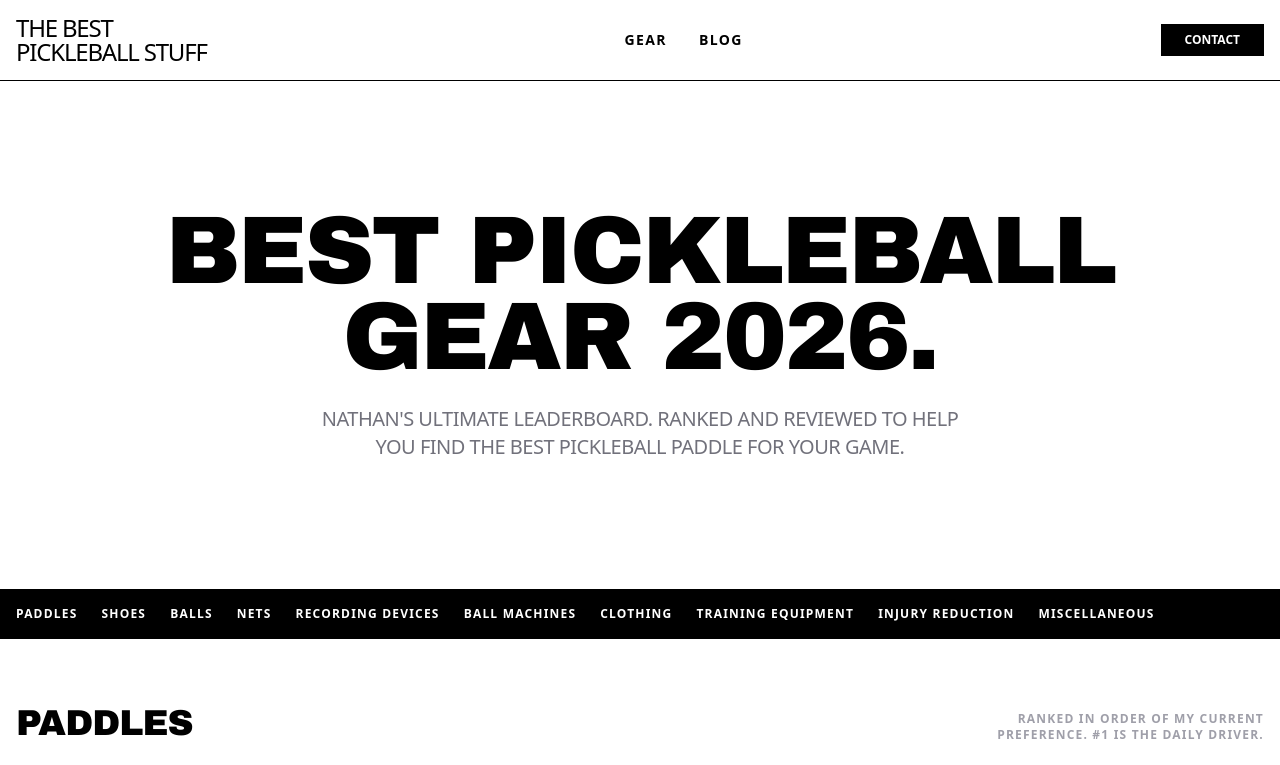
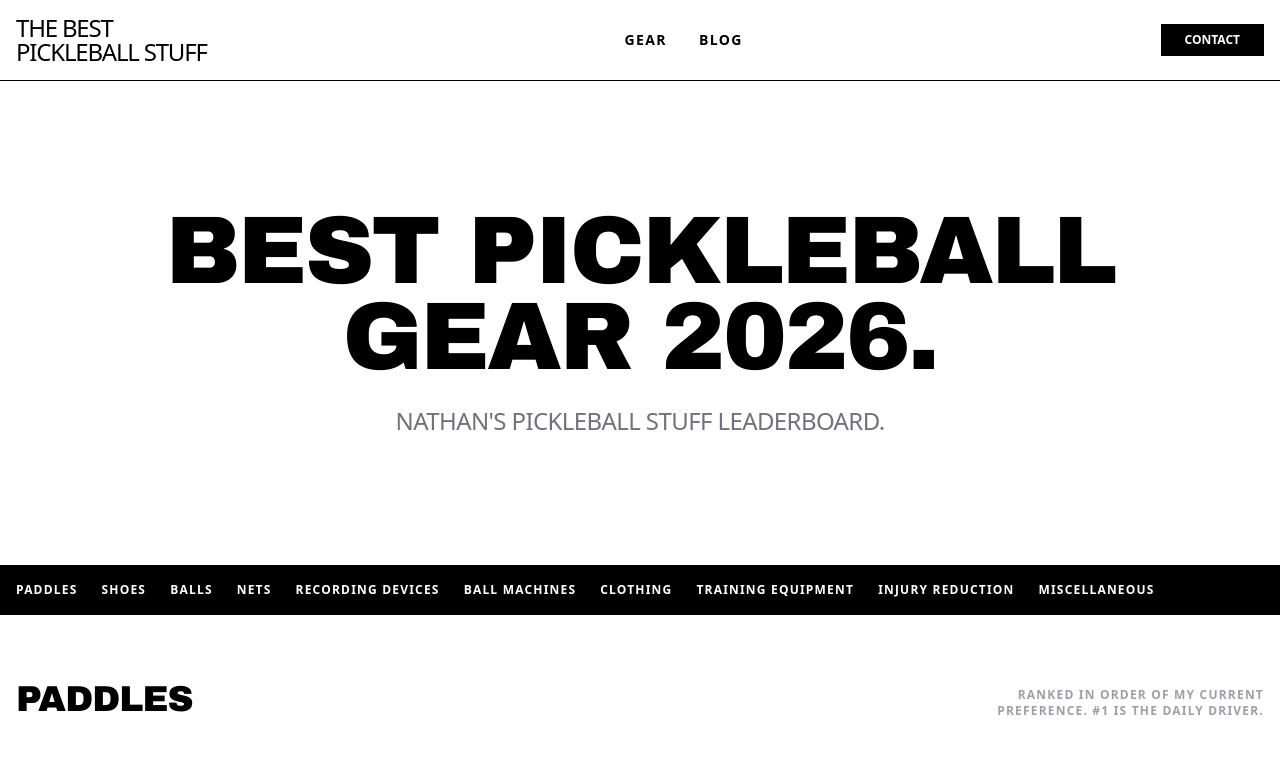
Before and after one commit to nathanbmarkovich-sudo/the-best-pickleball-stuff, a Next.js app: page / in a window 1280 px wide. Shown: the top 765 px of the page. Built offline with nearby package versions, Linux system fonts and the light colour scheme; no server answers.

Commit message:
Revert content edits while preserving backend SEO improvements

```diff
--- a/app/page.tsx
+++ b/app/page.tsx
@@ -8,8 +8,8 @@ export default function Home() {
   const jsonLd = {
     "@context": "https://schema.org",
     "@type": "ItemList",
-    "name": "The Best Pickleball Paddles of 2026",
-    "description": "Final rankings of the top pickleball paddles on the market.",
+    "name": "The Best Pickleball Gear 2026",
+    "description": "Nathan's ultimate leaderboard for the best pickleball paddles, shoes, and gear.",
     "itemListElement": GEAR_ITEMS.filter(i => i.category === "Paddles").map((item, index) => ({
       "@type": "ListItem",
       "position": index + 1,
@@ -36,8 +36,8 @@ export default function Home() {
           <h1 className="font-archivo text-5xl md:text-8xl tracking-tight uppercase mb-6 leading-[0.9]">
             Best Pickleball<br />Gear 2026.
           </h1>
-          <p className="text-lg md:text-xl font-medium text-zinc-500 uppercase tracking-tight max-w-2xl mx-auto">
-            Nathan's ultimate leaderboard. Ranked and reviewed to help you find the best pickleball paddle for your game.
+          <p className="text-xl md:text-2xl font-medium text-zinc-500 uppercase tracking-tight">
+            Nathan's pickleball stuff leaderboard.
           </p>
         </div>
       </section>
@@ -135,25 +135,6 @@ export default function Home() {
         })}
       </div>
 
-      {/* SEO Content Section */}
-      <section className="bg-zinc-50 py-20 border-b border-black">
-        <div className="container mx-auto px-4">
-          <div className="max-w-4xl mx-auto">
-            <h2 className="font-archivo text-3xl md:text-5xl uppercase tracking-tighter mb-8">
-              How to Choose the Best Pickleball Paddle
-            </h2>
-            <div className="prose prose-zinc max-w-none font-medium text-zinc-600 leading-relaxed space-y-6">
-              <p>
-                Finding the <strong>best pickleball paddle</strong> depends on your playing style, skill level, and power-to-control preference. Whether you're looking for an elongated face for extra reach or a wider body for a larger sweet spot, my leaderboard ranks the top performers based on real-world testing.
-              </p>
-              <p>
-                In 2026, the trend has shifted toward 16mm carbon fiber faces which offer unparalleled spin and vibration dampening. We also keep a close eye on the best pickleball shoes and portable nets to ensure your entire kit is optimized for high-performance play.
-              </p>
-            </div>
-          </div>
-        </div>
-      </section>
-
       {/* Blog Callout */}
       <section className="bg-brand border-t-2 border-black py-20 md:py-32">
         <div className="container mx-auto px-4 text-center">
```
